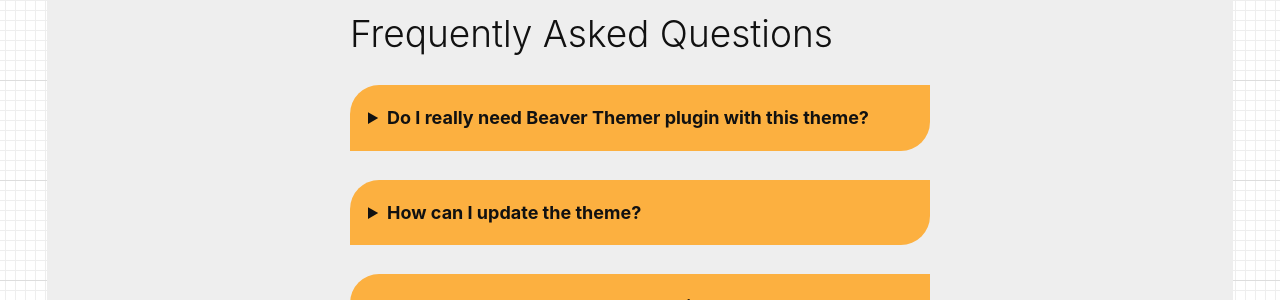
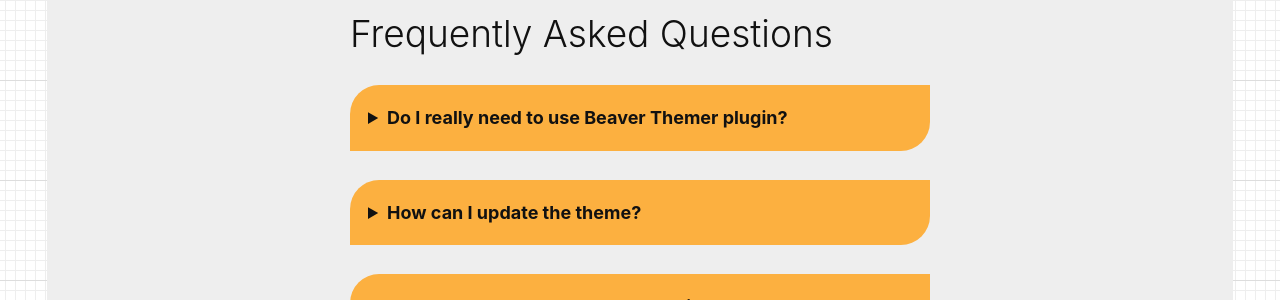
Before and after one commit to webmandesign/playground-for-beaver-themer, a Jekyll site: the page built from index.md, in a window 1280 px wide and 900 px high, scrolled down 2712 px. Shown: the part 153-453 px from the top of the window. Built offline with Jekyll 4.4.1, drawn with Linux system fonts in a browser that asks for light colours.

Commit message:
* Updating FAQ

```diff
--- a/_data/faq.yml
+++ b/_data/faq.yml
@@ -1,4 +1,4 @@
-- q: Do I really need Beaver Themer plugin with this theme?
+- q: Do I really need to use Beaver Themer plugin?
   a: "Yes. The theme is basically useless without the Beaver Themer (and Beaver Builder) plugin. It was built specifically for use with this plugin. You can purchase both plugins at [WPBeaverBuilder.com](https://www.wpbeaverbuilder.com/?fla=67)."
 
 - q: How can I update the theme?
```
